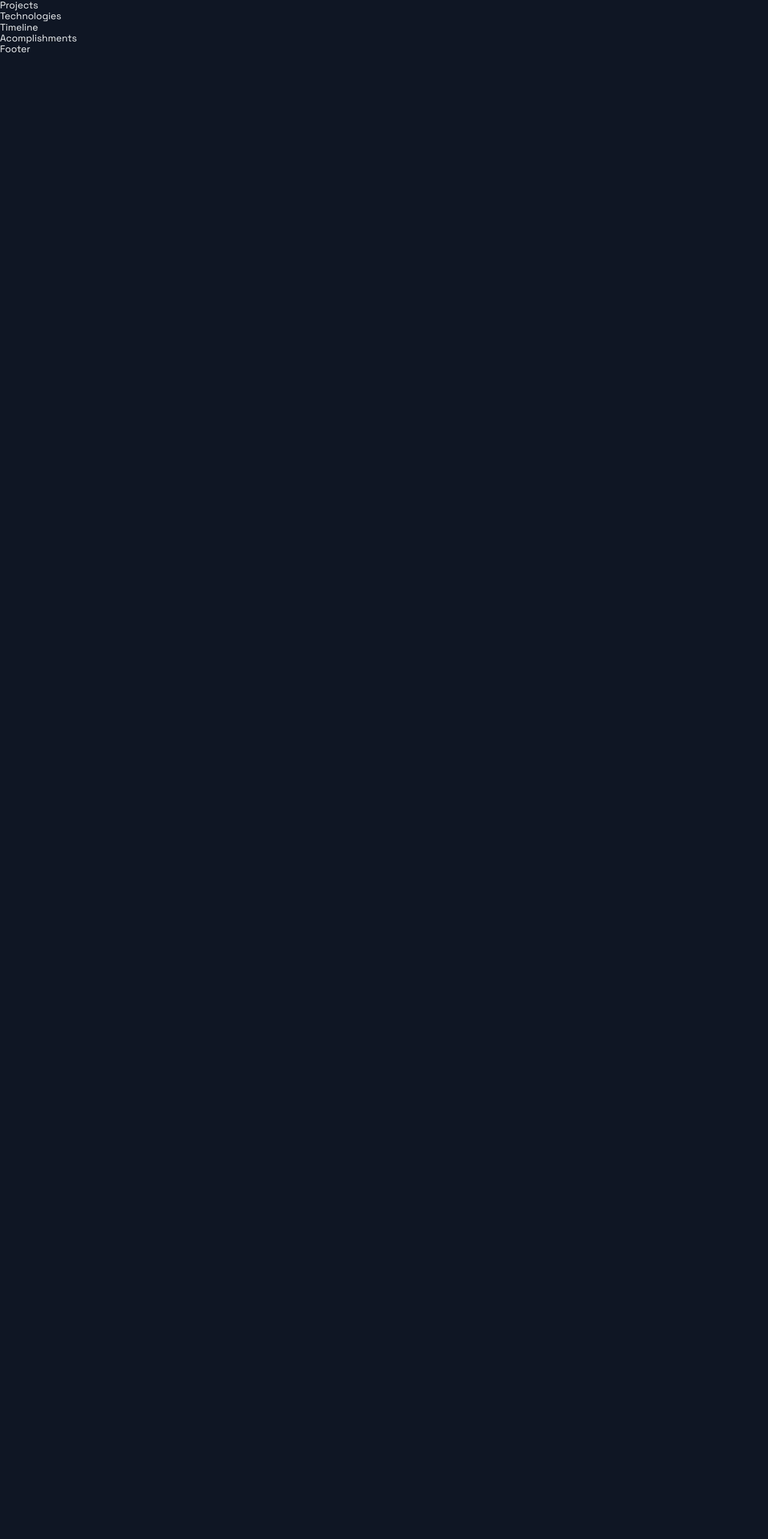
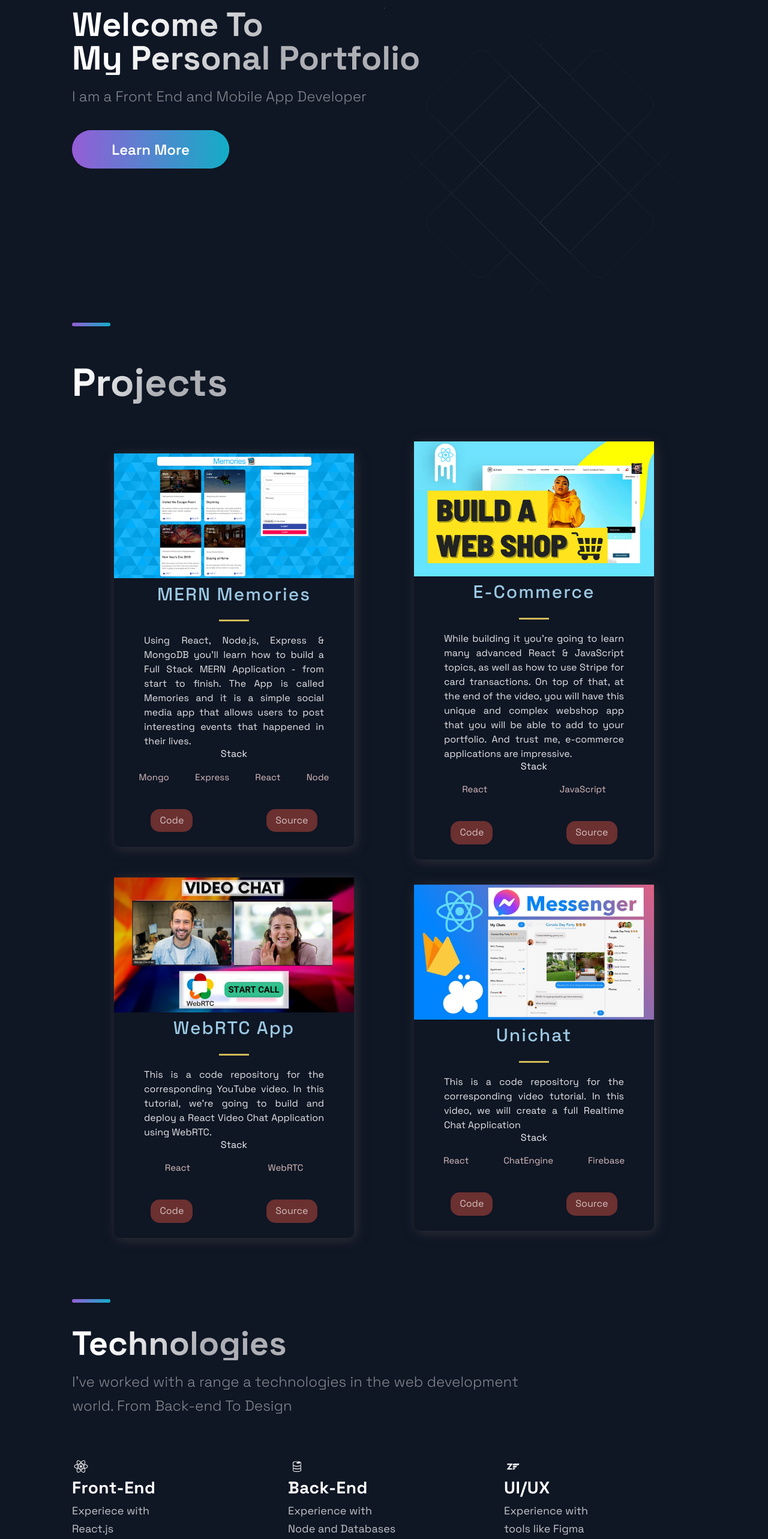
Before and after one commit to ilyshkmi/portfolio, a Next.js app: page / in a window 1280 px wide. Shown: the part 99-2665 px from the top of the page at 60% size. Before the commit the page ends 800 px from the top, so only its background shows below. Built offline with nearby package versions, Linux system fonts and the light colour scheme.

Commit message:
feat: added accomplishment, project, about me, tech and timeline pages

```diff
--- a/src/components/Acomplishments/Acomplishments.js
+++ b/src/components/Acomplishments/Acomplishments.js
@@ -11,9 +11,18 @@
 ];
 
 const Acomplishments = () => (
-  <div>
-    Acomplishments
-  </div>
+  <Section>
+    <SectionTitle>Personal Achievements</SectionTitle>
+    <Boxes>
+      {data.map((card, index) => (
+        <Box key={index}>
+          <BoxNum>{`${card.number}+`}</BoxNum>
+          <BoxText>{card.text}</BoxText>
+        </Box>
+      ))}
+    </Boxes>
+    <SectionDivider/>
+  </Section>
 );
 
 export default Acomplishments;
--- a/src/components/Hero/Hero.js
+++ b/src/components/Hero/Hero.js
@@ -5,9 +5,18 @@
 import { LeftSection } from './HeroStyles';
 
 const Hero = (props) => (
-  <div>
-    Hero
-  </div>
+  <Section row nopadding>
+    <LeftSection>
+      <SectionTitle maincenter>
+        Welcome To <br />
+        My Personal Portfolio
+      </SectionTitle>
+      <SectionText>
+        I am a Front End and Mobile App Developer
+      </SectionText>
+      <Button onClick={props.handleClick}>Learn More</Button>
+    </LeftSection>
+  </Section>
 );
 
 export default Hero;
--- a/src/components/Projects/Projects.js
+++ b/src/components/Projects/Projects.js
@@ -5,9 +5,36 @@
 import { projects } from '../../constants/constants';
 
 const Projects = () => (
-  <div>
-    Projects
-  </div>
+  <Section nopadding id="projects">
+    <SectionDivider />
+    <SectionTitle main>Projects</SectionTitle>
+    <GridContainer>
+      {projects.map((p, i) => {
+        return (
+          <BlogCard key={i}>
+          <Img src={p.image} />
+            <TitleContent>
+              <HeaderThree title>{p.title}</HeaderThree>
+              <Hr />
+            </TitleContent>
+            <CardInfo className="card-info">{p.description}</CardInfo>
+            <div>
+              <TitleContent>Stack</TitleContent>
+              <TagList>
+                {p.tags.map((t, i) => {
+                  return <Tag key={i}>{t}</Tag>;
+                })}
+              </TagList>
+            </div>
+            <UtilityList>
+              <ExternalLinks href={p.visit}>Code</ExternalLinks>
+              <ExternalLinks href={p.source}>Source</ExternalLinks>
+            </UtilityList>
+          </BlogCard>
+        );
+      })}
+    </GridContainer>
+  </Section>
 );
 
 export default Projects;
--- a/src/components/Technologies/Technologies.js
+++ b/src/components/Technologies/Technologies.js
@@ -4,9 +4,53 @@
 import { List, ListContainer, ListItem, ListParagraph, ListTitle } from './TechnologiesStyles';
 
 const Technologies = () =>  (
-  <div>
-    Technologies
-  </div>
+  <Section id="tech">
+    <SectionDivider divider />
+    <SectionTitle>Technologies</SectionTitle>
+    <SectionText>
+      I've worked with a range a technologies in the web development world.
+      From Back-end To Design
+    </SectionText>
+    <List>
+      <ListItem>
+        <picture>
+          <DiReact size="3rem" />
+        </picture>
+        <ListContainer>
+          <ListTitle>Front-End</ListTitle>
+          <ListParagraph>
+            Experiece with <br />
+            React.js
+          </ListParagraph>
+        </ListContainer>
+      </ListItem>
+      <ListItem>
+        <picture>
+          <DiFirebase size="3rem" />
+        </picture>
+        <ListContainer>
+          <ListTitle>Back-End</ListTitle>
+          <ListParagraph>
+            Experience with <br />
+            Node and Databases
+          </ListParagraph>
+        </ListContainer>
+      </ListItem>
+      <ListItem>
+        <picture>
+          <DiZend size="3rem" />
+        </picture>
+        <ListContainer>
+          <ListTitle>UI/UX</ListTitle>
+          <ListParagraph>
+            Experience with <br />
+            tools like Figma
+          </ListParagraph>
+        </ListContainer>
+      </ListItem>
+    </List>
+    <SectionDivider colorAlt />
+  </Section>
 );
 
 export default Technologies;
--- a/src/components/TimeLine/TimeLine.js
+++ b/src/components/TimeLine/TimeLine.js
@@ -7,45 +7,113 @@
 const TOTAL_CAROUSEL_COUNT = TimeLineData.length;
 
 const Timeline = () => {
-  // const [activeItem, setActiveItem] = useState(0);
-  // const carouselRef = useRef();
+  const [activeItem, setActiveItem] = useState(0);
+  const carouselRef = useRef();
 
-  // const scroll = (node, left) => {
-  //   return node.scrollTo({ left, behavior: 'smooth' });
-  // }
+  const scroll = (node, left) => {
+    return node.scrollTo({ left, behavior: 'smooth' });
+  }
 
-  // const handleClick = (e, i) => {
-  //   e.preventDefault();
+  const handleClick = (e, i) => {
+    e.preventDefault();
 
-  //   if (carouselRef.current) {
-  //     const scrollLeft = Math.floor(carouselRef.current.scrollWidth * 0.7 * (i / TimeLineData.length));
+    if (carouselRef.current) {
+      const scrollLeft = Math.floor(carouselRef.current.scrollWidth * 0.7 * (i / TimeLineData.length));
 
-  //     scroll(carouselRef.current, scrollLeft);
-  //   }
-  // }
+      scroll(carouselRef.current, scrollLeft);
+    }
+  }
 
-  // const handleScroll = () => {
-  //   if (carouselRef.current) {
-  //     const index = Math.round((carouselRef.current.scrollLeft / (carouselRef.current.scrollWidth * 0.7)) * TimeLineData.length);
+  const handleScroll = () => {
+    if (carouselRef.current) {
+      const index = Math.round((carouselRef.current.scrollLeft / (carouselRef.current.scrollWidth * 0.7)) * TimeLineData.length);
 
-  //     setActiveItem(index);
-  //   }
-  // }
+      setActiveItem(index);
+    }
+  }
 
-  // // snap back to beginning of scroll when window is resized
-  // // avoids a bug where content is covered up if coming from smaller screen
-  // useEffect(() => {
-  //   const handleResize = () => {
-  //     scroll(carouselRef.current, 0);
-  //   }
+  // snap back to beginning of scroll when window is resized
+  // avoids a bug where content is covered up if coming from smaller screen
+  useEffect(() => {
+    const handleResize = () => {
+      scroll(carouselRef.current, 0);
+    }
 
-  //   window.addEventListener('resize', handleResize);
-  // }, []);
+    window.addEventListener('resize', handleResize);
+  }, []);
 
   return (
-    <div>
-      Timeline
-    </div>
+    <Section id="about">
+      <SectionTitle>About Me</SectionTitle>
+      <SectionText>
+      The purpose of JavaScript Mastery is to help aspiring and established developers to take their development skills to the next level and build awesome apps.
+      </SectionText>
+      <CarouselContainer ref={carouselRef} onScroll={handleScroll}>
+        <>
+          {TimeLineData.map((item, index) => (
+            <CarouselMobileScrollNode
+              key={index}
+              final={index === TOTAL_CAROUSEL_COUNT - 1}>
+              <CarouselItem
+                index={index}
+                id={`carousel__item-${index}`}
+                active={activeItem}
+                onClick={(e) => handleClick(e, index)}>
+                <CarouselItemTitle>
+                  {`${item.year}`}
+                  <CarouselItemImg
+                    width="208"
+                    height="6"
+                    viewBox="0 0 208 6"
+                    fill="none"
+                    xmlns="http://www.w3.org/2000/svg">
+                    <path
+                      fill-rule="evenodd"
+                      clip-rule="evenodd"
+                      d="M2.5 5.5C3.88071 5.5 5 4.38071 5 3V3.5L208 3.50002V2.50002L5 2.5V3C5 1.61929 3.88071 0.5 2.5 0.5C1.11929 0.5 0 1.61929 0 3C0 4.38071 1.11929 5.5 2.5 5.5Z"
+                      fill="url(#paint0_linear)"
+                      fill-opacity="0.33"
+                    />
+                    <defs>
+                      <linearGradient
+                        id="paint0_linear"
+                        x1="-4.30412e-10"
+                        y1="0.5"
+                        x2="208"
+                        y2="0.500295"
+                        gradientUnits="userSpaceOnUse">
+                        <stop stop-color="white" />
+                        <stop
+                          offset="0.79478"
+                          stop-color="white"
+                          stop-opacity="0"
+                        />
+                      </linearGradient>
+                    </defs>
+                  </CarouselItemImg>
+                </CarouselItemTitle>
+                <CarouselItemText>{item.text}</CarouselItemText>
+              </CarouselItem>
+            </CarouselMobileScrollNode>
+          ))}
+        </>
+      </CarouselContainer>
+      <CarouselButtons>
+        {TimeLineData.map((item, index) => {
+          return (
+            <CarouselButton
+              key={index}
+              index={index}
+              active={activeItem}
+              onClick={(e) => handleClick(e, index)}
+              type="button">
+              <CarouselButtonDot active={activeItem} />
+            </CarouselButton>
+          );
+        })}
+      </CarouselButtons>
+      <SectionDivider />
+    </Section>
   );
 };
 
--- a/src/pages/index.js
+++ b/src/pages/index.js
@@ -10,10 +10,10 @@
 const Home = () => {
   return (
     <Layout>
-      {/* <Section grid> */}
+      <Section grid>
         <Hero />
-        {/* <BgAnimation /> */}
-      {/* </Section> */}
+        <BgAnimation />
+      </Section>
       <Projects />
       <Technologies />
       <Timeline />
```
